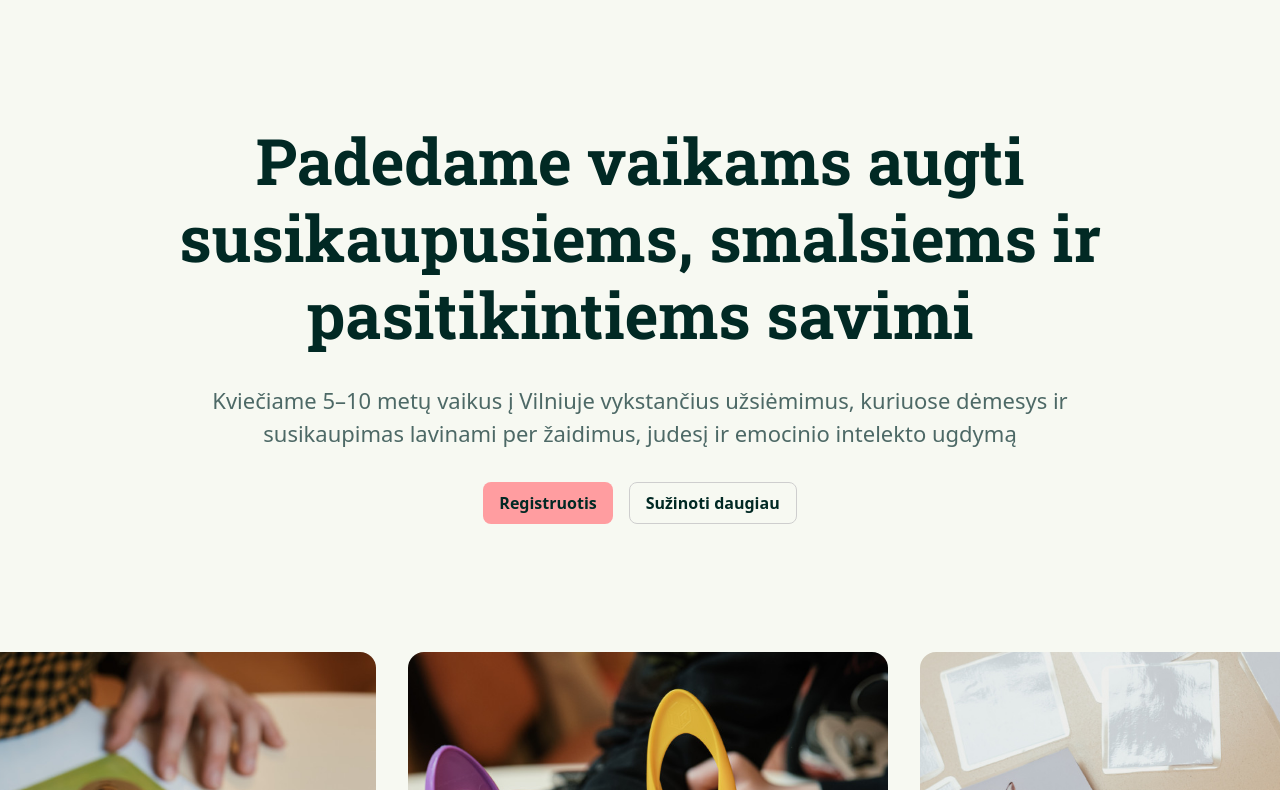
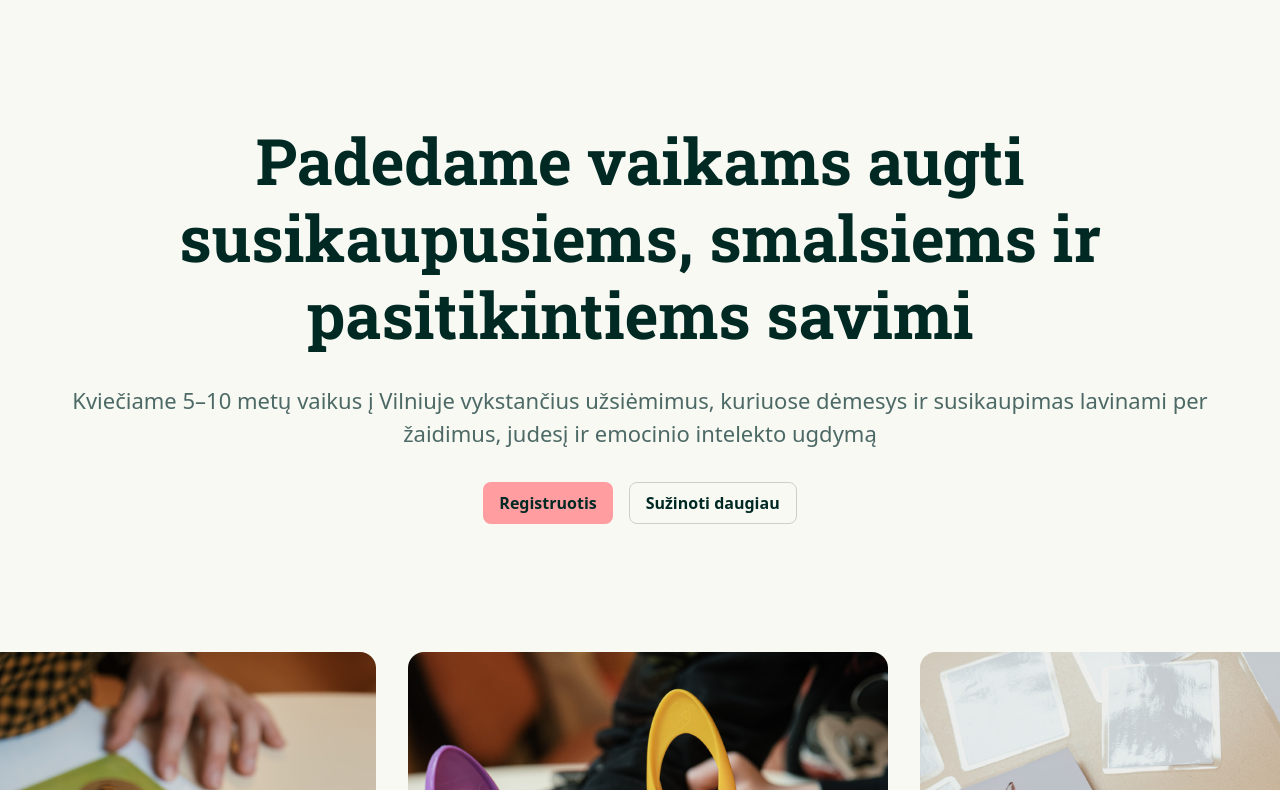
Before and after one commit to aauga/sutelktos-mintys, a plain HTML site: page index.html in a window 1280 px wide. Shown: the part 106-896 px from the top of the page. Drawn offline with nearby package versions, Linux system fonts and the light colour scheme.

Commit message:
Fix paddings

```diff
--- a/css/_hero.scss
+++ b/css/_hero.scss
@@ -7,7 +7,6 @@
     @include flex-center;
     @include gap($spacing-lg);
     text-align: center;
-    max-width: 60rem;
 
     padding-top: 8rem;
     padding-bottom: 8rem;
--- a/css/_utils.scss
+++ b/css/_utils.scss
@@ -10,17 +10,17 @@
     padding-left: $spacing-sm;
     padding-right: $spacing-sm;
 
-    @media (max-width: $breakpoint-md) {
+    @media (min-width: $breakpoint-md) {
         padding-left: $spacing-md;
         padding-right: $spacing-md;
     }
 
-    @media (max-width: $breakpoint-lg) {
+    @media (min-width: $breakpoint-lg) {
         padding-left: $spacing-lg;
         padding-right: $spacing-lg;
     }
 
-    @media (max-width: $breakpoint-xl) {
+    @media (min-width: $breakpoint-xl) {
         padding-left: $spacing-xl;
         padding-right: $spacing-xl;
     }
```
Also changed, not shown: css/styles.css, 1 other file.
